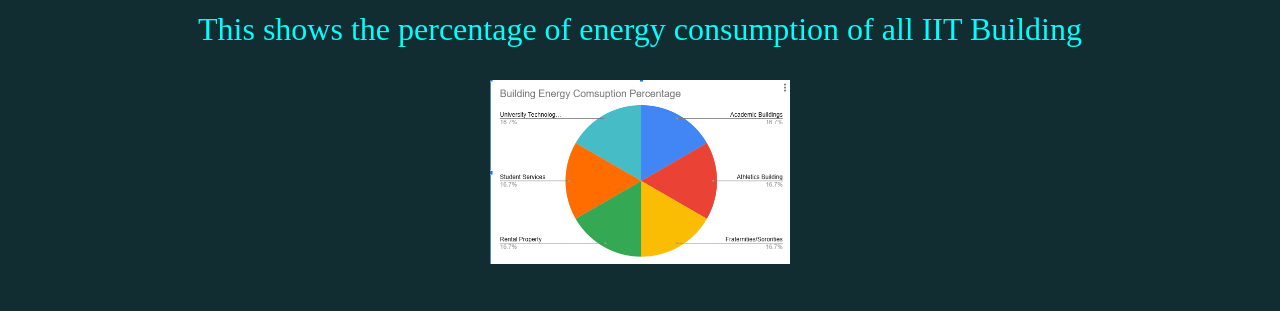
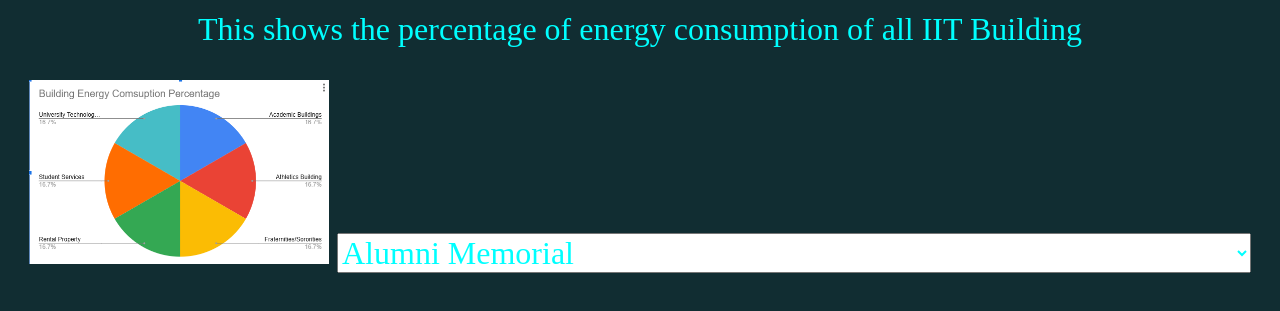
Before and after one commit to BryanRuan/Team5_Website_Design, a plain HTML site: page index.html in a window 1280 px wide. Shown: the part 117-428 px from the top of the page. Drawn offline with Linux system fonts and the light colour scheme.

Commit message:
Update index.html

```diff
--- a/index.html
+++ b/index.html
@@ -20,6 +20,17 @@
     <h1>Team 5 Website for Project</h1>
     <p>This shows the percentage of energy consumption  of all IIT Building</p>
     <img src="/images/pie.png" alt="pie">
+    <select name="Academic Buildings" id="building1">
+        <option value="AM">Alumni Memorial</option>
+        <option value="CH">S. R. Crown Hall</option>
+        <option value="EC">John T. Rettaliata Engineering Center</option>
+        <option value="ITE">Ed Kaplan Family Institute for Innovation and Tech Entrepreneurship</option>
+        <option value="PH">Perlstein Hall</option>
+        <option value="SC">Robert A. Pritzker Science Center</option>
+        <option value="SH">Siegel Hall</option>
+        <option value="SB">Stuart Building</option>
+        <option value="WH">Wishnick Hall</option>
+    </select>
   </div>
   </body>
 </html>
```
